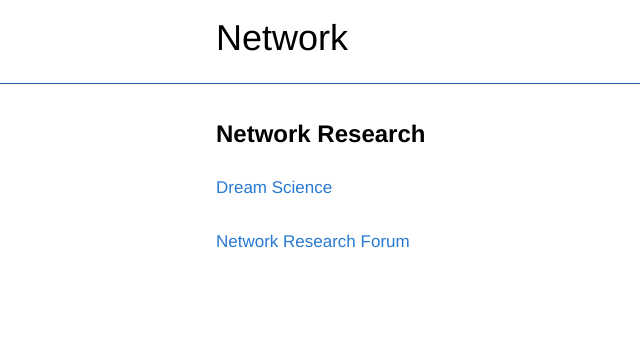
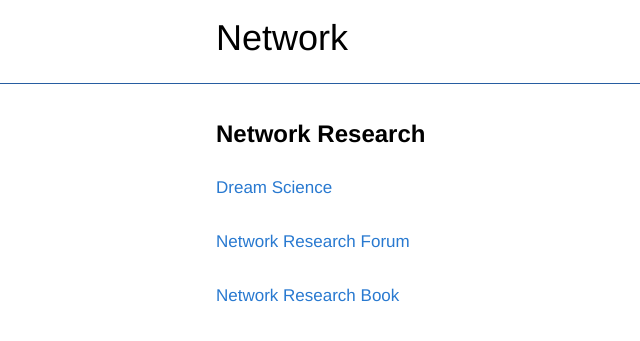
Before and after one commit to networkf/network.github.io, a Jekyll site: the page built from research.md, in a window 1280 px wide. Shown: the top 341 px of the page, without its empty margins (59-699 px from the left). Built offline with Jekyll 4.4.1, drawn with Linux system fonts in a browser that asks for light colours; some web fonts are replaced; our own code applies the rules of GitHub Pages for plain Markdown files; the repository's description, which GitHub fills in, is left out.

Commit message:
Update research.md

```diff
--- a/research.md
+++ b/research.md
@@ -13,3 +13,6 @@ layout: default
 [Network Research Forum](https://network.flarum.cloud)
 <br>
 <br>
+[Network Research Book](http://research.network.com.de/)
+<br>
+<br>
```
